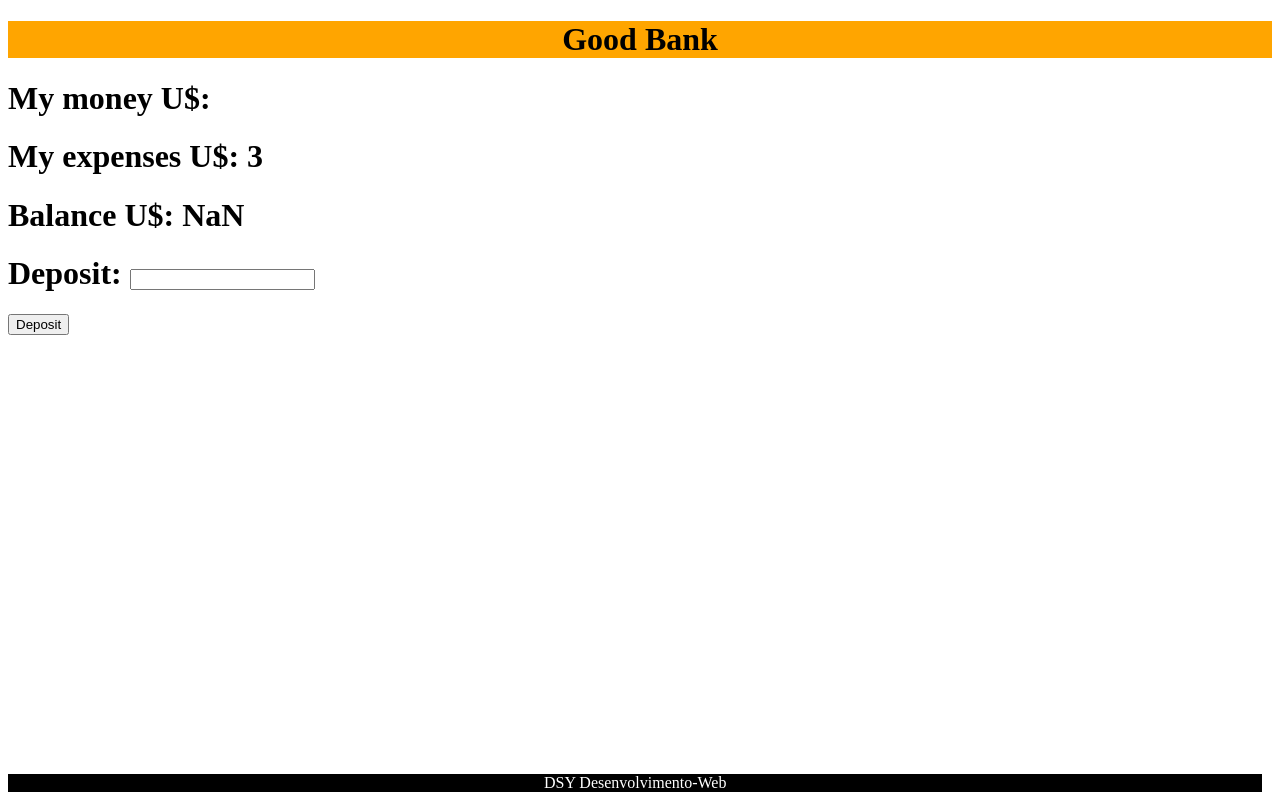
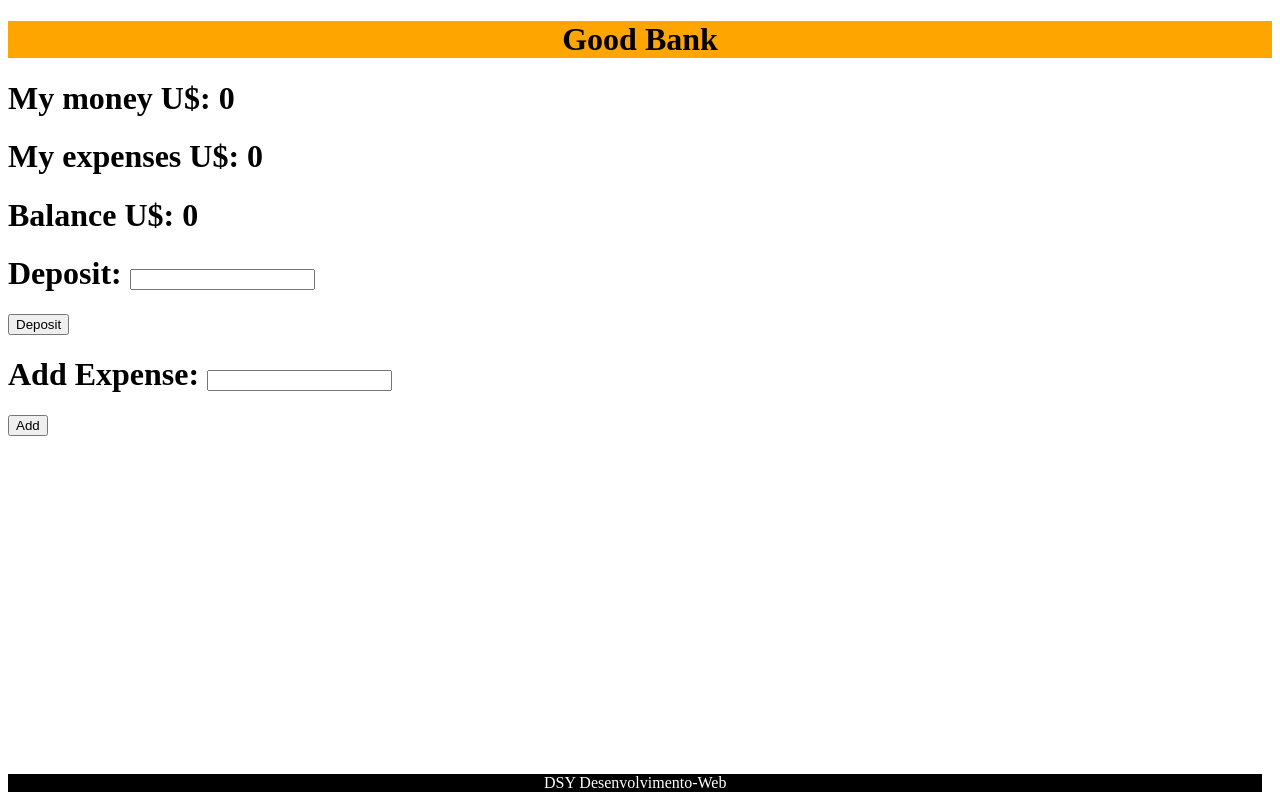
Before and after one commit to Davi-Serrano/Good-Bank, a React (Create React App) app: page / in a window 1280 px wide. Built offline with nearby package versions, Linux system fonts and the light colour scheme.

Commit message:
addDeposit and AddExpense

```diff
--- a/src/App.js
+++ b/src/App.js
@@ -1,3 +1,5 @@
+import { useState } from "react"
+
 import Header from "./components/Header/header";
 import Section from "./components/Section/section";
 import Footer from "./components/Footer/footer";
@@ -5,23 +7,58 @@ import Footer from "./components/Footer/footer";
 
 function App() {
 
+const  [ value, setValue ] = useState(0) //Deposit Value
+const  [ depId, setdepId ] = useState(0)  //Deposit Identification
+
+const  [ expense, setExpense ] = useState(0) //Add expenseExpense Value
+const  [ expenId, setExpenId ] = useState(0)  //Expense Identification
 
 
-  function da () {
 
-    var DpVal = document.getElementById("DpVal")
-    return  DpVal
+//Make the deposit and Verification if value is > 0
+  function makeDeposit () {
+    var DpVal = document.getElementById("DpVal").value
 
+    if( DpVal > 0 ){
+
+      setValue(DpVal)
+      setdepId(depId + 1)
+
+    }
+  }
+//Add Expense and Verification if value is > 0
+  function addExpense(){
+    var Addexpen = document.getElementById("AddExpen").value
+
+    if(Addexpen > 0 ){
+
+      setExpense( Addexpen)
+      setExpenId( expenId + 1)
+
+    }
   }
 
   return (
     <div className="App">
         <Header />
-        <Section/>
+        <Section Value={value} depId={depId} Addexpen={expense} expenId={expenId}/>
+
+       {/* Make deposit  */}
         <div>
             <h1 > Deposit: <input type="number" id="DpVal" min="1"></input> </h1>
-            <button onClick={da}>Deposit</button>
+            <button onClick={makeDeposit}>Deposit</button>
+
         </div>
+
+        {/* Add Expense */}
+        <div>
+            <h1 > Add Expense: <input type="number" id="AddExpen" min="1"></input> </h1>
+            <button onClick={addExpense}>Add</button>
+
+        </div>
+
+
+
         <Footer />
     </div>
   );
--- a/src/components/Section/Balance/balance.js
+++ b/src/components/Section/Balance/balance.js
@@ -1,8 +1,10 @@
 const Balance = (props) =>{
+    //Show my Expense
+
     return(
 
         <div>
-        <h1> Balance U$: {props.MyMoney - props.MyExpense}</h1>
+        <h1> Balance U$: {props.MyBalance}</h1>
     </div>
 )
 
--- a/src/components/Section/Expenses/expenses.js
+++ b/src/components/Section/Expenses/expenses.js
@@ -1,6 +1,6 @@
-
 const Expenses = (props) => {
-return (
+//Show my Expense
+    return (
 
     <div>
         <h1> My expenses U$: {props.MyExpense}</h1>
--- a/src/components/Section/MyMoney/myMoney.js
+++ b/src/components/Section/MyMoney/myMoney.js
@@ -1,6 +1,6 @@
 const MyMoney = (props) =>{
 
-
+    //Show My Money
     return (
 
         <h1> My money U$: {props.MyMoney}  </h1>
--- a/src/components/Section/section.js
+++ b/src/components/Section/section.js
@@ -1,3 +1,5 @@
+import { useState, useEffect } from "react"
+
 import MyMoney from "./MyMoney/myMoney"
 import Expenses from "./Expenses/expenses"
 import Balance from "./Balance/balance"
@@ -6,15 +8,39 @@ import Balance from "./Balance/balance"
 
 const Section = (props) => {
 
-        var money = props.DpVal
-        var expenses = 3
+        const [ money, setMoney] = useState(0)
+        const [expense, setExpense ] = useState(0)
+
+
+        const deposit = parseInt(props.Value)
+        var depId = props.depId
+
+        const addexpenses = parseInt(props.Addexpen)
+        var expenId = props.expenId
+
+
+        var balance = money - expense
+        //Add the Deposit in the Money Bank
+        useEffect( ()=> {
+
+                setMoney( deposit + money)
+
+        }, [depId] )
+
+        useEffect( ()=> {
+
+                setExpense( addexpenses + expense)
+
+        }, [expenId])
+
+
 
         return(
 
                 <div>
-                        <MyMoney MyMoney={money} />
-                        <Expenses MyExpense={expenses} />
-                        <Balance MyMoney={money} MyExpense={expenses}/>
+                        <MyMoney MyMoney={money}  />
+                        <Expenses MyExpense={expense} />
+                        <Balance MyBalance={balance}/>
                 </div>
 )}
 
```
